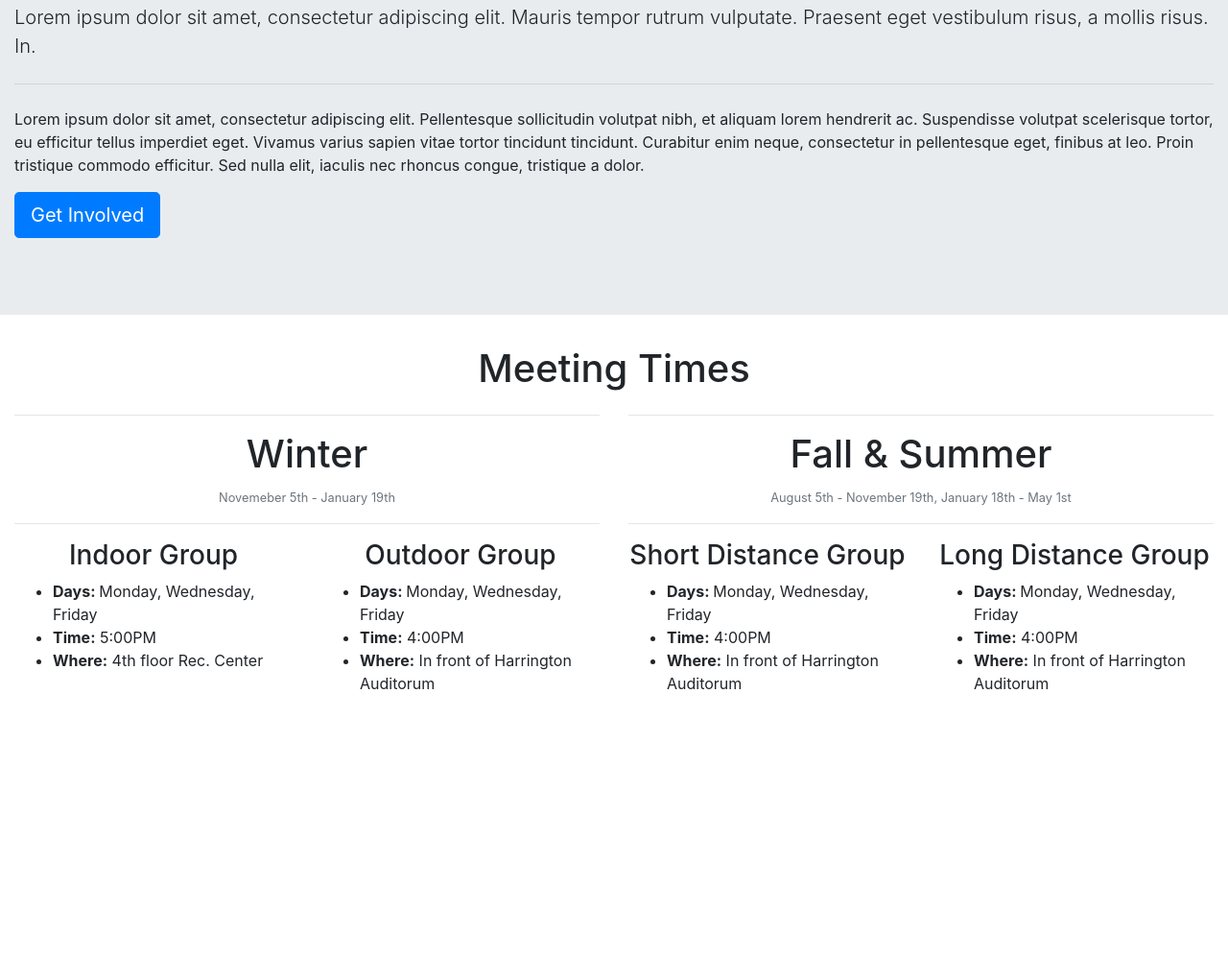
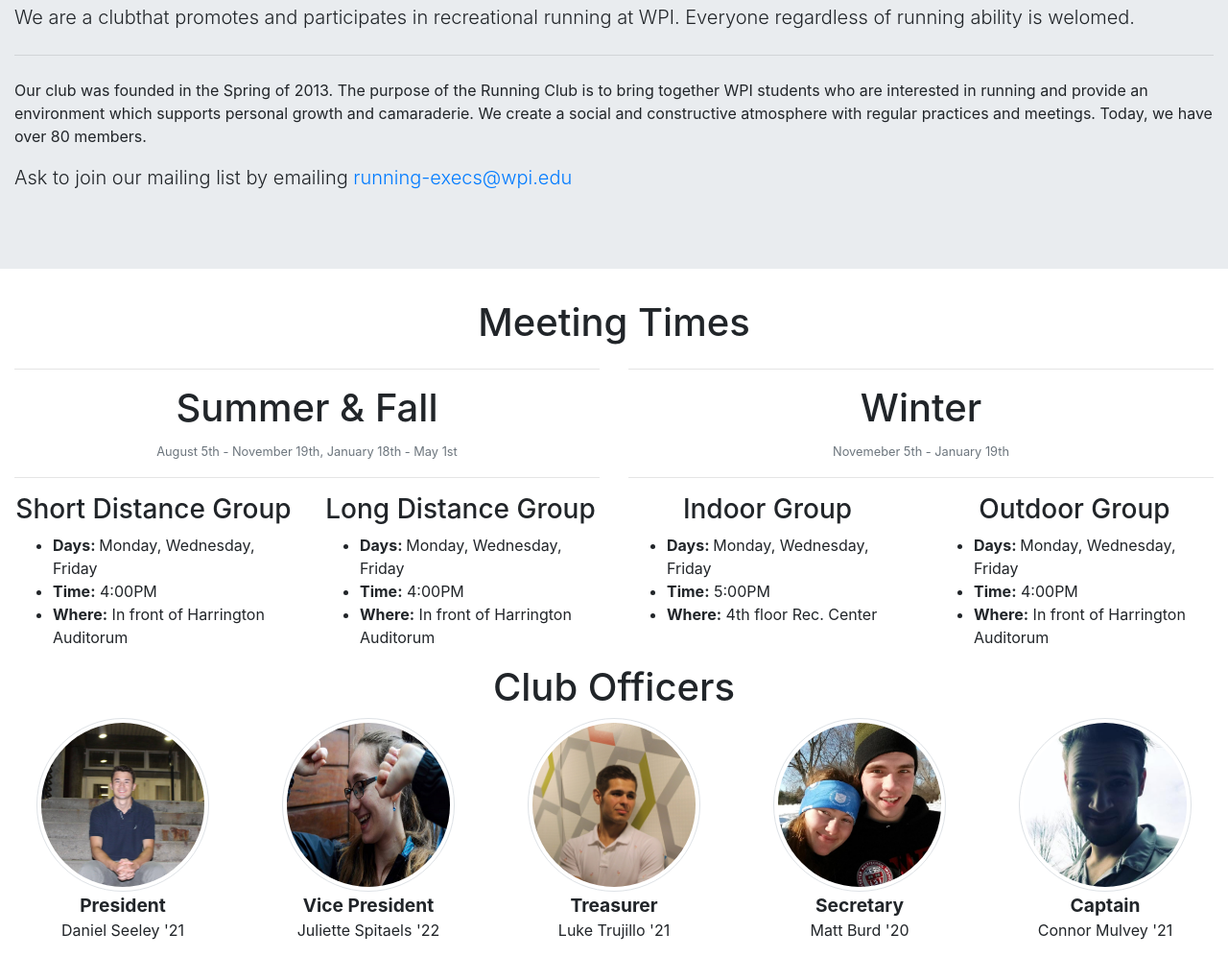
Before and after one commit to LukeTrujillo/RunningClubWebsite, a plain HTML site: page index.html in a window 1280 px wide. Shown: the part 192-1189 px from the top of the page at 96% size. Before the commit the page ends 932 px from the top, so only its background shows below. Drawn offline with nearby package versions, Linux system fonts and the light colour scheme.

Commit message:
Added officers and corrected some information, all that needs to be done is the routes page & proofreading

```diff
--- a/index.html
+++ b/index.html
@@ -8,7 +8,15 @@
     <!-- Bootstrap CSS -->
     <link rel="stylesheet" href="https://maxcdn.bootstrapcdn.com/bootstrap/4.0.0/css/bootstrap.min.css" integrity="sha384-Gn5384xqQ1aoWXA+058RXPxPg6fy4IWvTNh0E263XmFcJlSAwiGgFAW/dAiS6JXm" crossorigin="anonymous">
 
-    <title>WPI Runnin Club</title>
+    <title>WPI Running Club</title>
+
+
+    <style>
+        .icon {
+            max-width: 80%;
+        }
+
+    </style>
   </head>
   <body>
 
@@ -24,11 +32,14 @@
 
        <div class="container-fluid">
             <h1 class="display-4">WPI Running Club</h1>
-            <p class="lead">Lorem ipsum dolor sit amet, consectetur adipiscing elit. Mauris tempor rutrum vulputate. Praesent eget vestibulum risus, a mollis risus. In.</p>
+            <p class="lead">We are a clubthat promotes and participates in recreational running at WPI. Everyone regardless of running ability is welomed.</p>
             <hr class="my-4">
-            <p>Lorem ipsum dolor sit amet, consectetur adipiscing elit. Pellentesque sollicitudin volutpat nibh, et aliquam lorem hendrerit ac. Suspendisse volutpat scelerisque tortor, eu efficitur tellus imperdiet eget. Vivamus varius sapien vitae tortor tincidunt tincidunt. Curabitur enim neque, consectetur in pellentesque eget, finibus at leo. Proin tristique commodo efficitur. Sed nulla elit, iaculis nec rhoncus congue, tristique a dolor.</p>
+            <p>
+                Our club was founded in the Spring of 2013. The purpose of the Running Club is to bring together WPI students who are interested in running and provide an environment which supports personal growth and camaraderie. We create a social and constructive atmosphere with regular practices and meetings. Today, we have over 80 members.
+
+           </p>
             <p class="lead">
-                <a class="btn btn-primary btn-lg" href="#" role="button">Get Involved</a>
+                Ask to join our mailing list by emailing <a href="mailto: running-execs@wpi.edu">running-execs@wpi.edu</a>
             </p>
        </div>
     </div>
@@ -42,13 +53,40 @@
             </div>
         </div>
         <div class="row">
-            <div class="col">
+             <div class="col-12 col-md">
+                <hr>
+                    <h1 class="text-center">Summer &amp; Fall</h1>
+                    <p class="text-muted text-center"><small>August 5th - November 19th, January 18th - May 1st</small></p>
+                <hr>
+
+                <div class="row">
+                    <div class="col-12 col-md">
+                        <h3 class="text-center">Short Distance Group</h3>
+                        <ul>
+                            <li><b>Days: </b> Monday, Wednesday, Friday</li>
+                            <li><b>Time:</b> 4:00PM</li>
+                            <li><b>Where:</b> In front of Harrington Auditorum</li>
+                        </ul>
+
+                    </div>
+                    <div class="col-12 col-md">
+                        <h3 class="text-center">Long Distance Group</h3>
+                        <ul>
+                            <li><b>Days: </b> Monday, Wednesday, Friday</li>
+                            <li><b>Time:</b> 4:00PM</li>
+                            <li><b>Where:</b> In front of Harrington Auditorum</li>
+                        </ul>
+                    </div>
+
+                </div>
+            </div>
+            <div class="col-12 col-md">
                 <hr>
                     <h1 class="text-center">Winter</h1>
                     <p class="text-muted text-center"><small>Novemeber 5th - January 19th</small></p>
                 <hr>
                 <div class="row">
-                    <div class="col">
+                    <div class="col-12 col-md">
                         <h3 class="text-center">Indoor Group</h3>
                         <ul>
                             <li><b>Days: </b> Monday, Wednesday, Friday</li>
@@ -57,7 +95,7 @@
                         </ul>
 
                     </div>
-                    <div class="col">
+                    <div class="col-12 col-md">
                         <h3 class="text-center">Outdoor Group</h3>
                         <ul>
                             <li><b>Days: </b> Monday, Wednesday, Friday</li>
@@ -68,32 +106,57 @@
                     </div>
                 </div>
             </div>
+        </div>
+        <div class="row">
             <div class="col">
-                <hr>
-                    <h1 class="text-center">Fall &amp; Summer</h1>
-                    <p class="text-muted text-center"><small>August 5th - November 19th, January 18th - May 1st</small></p>
-                <hr>
+                <h1 class="display-5 text-center">
+                    Club Officers
+                </h1>
+            </div>
+        </div>
+        <div class="row">
+            <div class="col-12 col-md-6 col-lg-4 col-xl text-center">
+                <img class="img-thumbnail rounded-circle mx-auto d-block icon" src="img/dan.jpg">
+                <p>
+                    <big><b>President</b></big>
+                    <br>
+                    Daniel Seeley '21
+                </p>
 
-                <div class="row">
-                    <div class="col-6">
-                        <h3 class="text-center">Short Distance Group</h3>
-                        <ul>
-                            <li><b>Days: </b> Monday, Wednesday, Friday</li>
-                            <li><b>Time:</b> 4:00PM</li>
-                            <li><b>Where:</b> In front of Harrington Auditorum</li>
-                        </ul>
+            </div>
+            <div class="col-12 col-md-6 col-lg-4 col-xl text-center">
+                <img class="img-thumbnail rounded-circle mx-auto d-block icon" src="img/juliette.jpg">
+                <p>
+                    <big><b>Vice President</b></big>
+                    <br>
+                    Juliette Spitaels '22
+                </p>
 
-                    </div>
-                    <div class="col-6">
-                        <h3 class="text-center">Long Distance Group</h3>
-                        <ul>
-                            <li><b>Days: </b> Monday, Wednesday, Friday</li>
-                            <li><b>Time:</b> 4:00PM</li>
-                            <li><b>Where:</b> In front of Harrington Auditorum</li>
-                        </ul>
-                    </div>
+            </div>
+            <div class="col-12 col-md-6 col-lg-4 col-xl text-center">
+                <img class="img-thumbnail rounded-circle mx-auto d-block icon" src="img/luke.jpg">
+                <p>
+                    <big><b>Treasurer</b></big>
+                    <br>
+                    Luke Trujillo '21
+                </p>
 
-                </div>
+            </div>
+            <div class="col-12 col-md-6 col-lg-4 col-xl text-center">
+                <img class="img-thumbnail rounded-circle mx-auto d-block icon" src="img/matt.jpg">
+                <p>
+                    <big><b>Secretary</b></big>
+                    <br>
+                    Matt Burd '20
+                </p>
+            </div>
+            <div class="col-12 col-md-6 col-lg-4 col-xl text-center">
+                <img class="img-thumbnail rounded-circle mx-auto d-block icon" src="img/connor.jpg">
+                <p>
+                    <big><b>Captain</b></big>
+                    <br>
+                    Connor Mulvey '21
+                </p>
             </div>
         </div>
 
```
Also changed, not shown: img/connor.jpg (added), img/dan.jpg (added), img/juliette.jpg (added), img/luke.jpg (added), img/matt.jpg (added).
